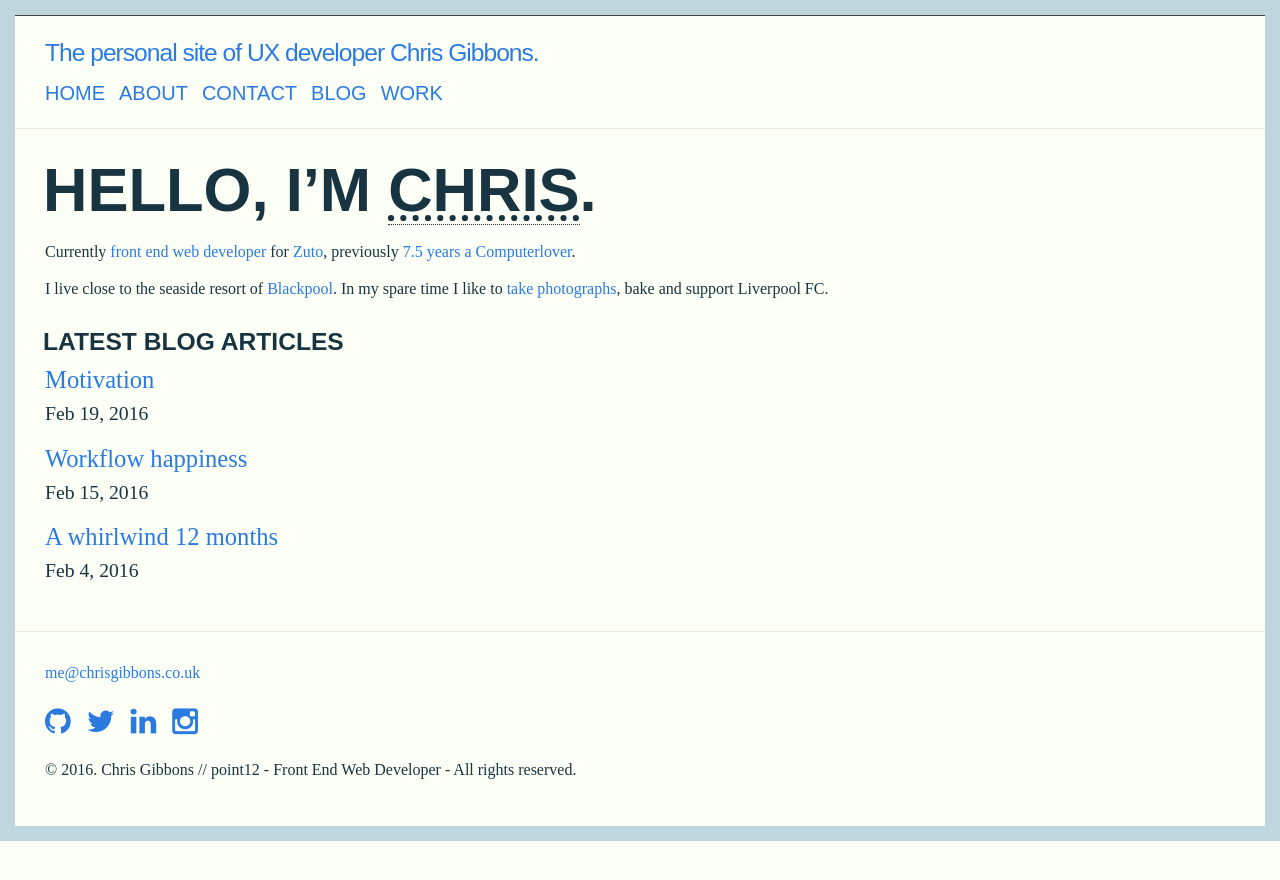
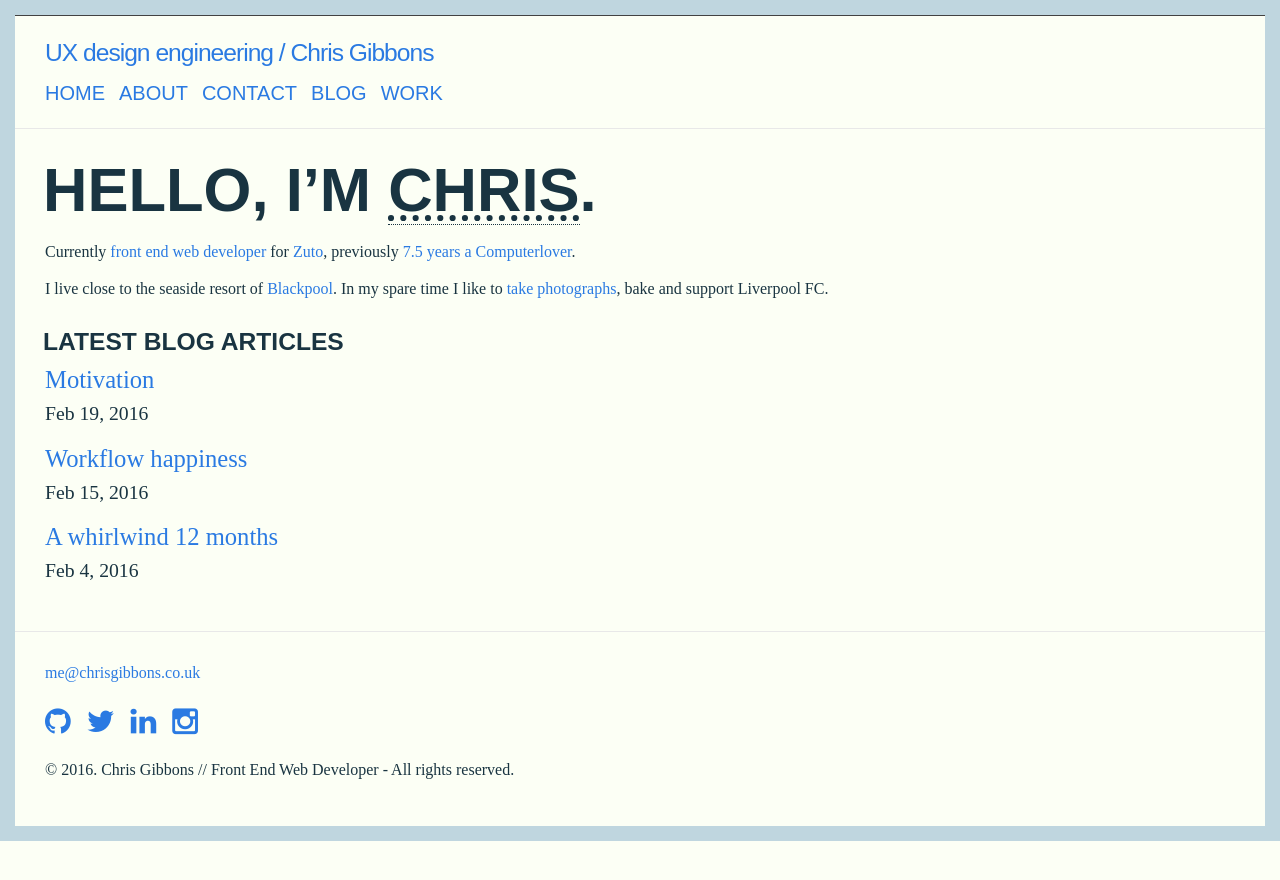
Before and after one commit to gbbns/gbbns.github.io, a Jekyll site: the page built from index.html, in a window 1280 px wide. Shown: the top 880 px of the page. Built offline with Jekyll 4.4.1, drawn with Linux system fonts in a browser that asks for light colours.

Commit message:
chore: updated config params

```diff
--- a/_config.yml
+++ b/_config.yml
@@ -1,16 +1,17 @@
 # Site settings
 main:
-  title: The personal site of UX developer Chris Gibbons.
+  title: UX design engineering
   email: me@chrisgibbons.co.uk
-  description: Chris Gibbons // point12 - Front End Web Developer
+  description: Chris Gibbons // Front End Web Developer
+  author: Chris Gibbons
 
 baseurl: / # the subpath of your site, e.g. /blog/
 url: "http://www.chrisgibbons.co.uk" # the base hostname & protocol for your site
 
 meta:
-  description: "Chris Gibbons, a senior front end &amp; freelance developer based in Blackpool, Lancashire &amp; Manchester, UK. I build flexible responsive websites for the all users of the web!"
+  description: "Chris Gibbons, a senior front end, UX developer based in Blackpool, Lancashire &amp; Manchester, UK. I build flexible responsive websites for the all users of the web!"
   title: "Freelance front end web developer -- Manchester - Lancashire -- Chris Gibbons"
-  keywords: "Chris Gibbons, chris gibbons, point12, blackpool, lancashire,england, uk, united kingdom, html, css, xhtml, web standards, accessibility, javascript"
+  keywords: "Chris Gibbons, chris gibbons, gbbns, blackpool, lancashire,england, uk, united kingdom, html, css, xhtml, web standards, accessibility, javascript"
 
 sass:
   sass_dir: _sass
@@ -18,7 +19,7 @@ sass:
 
 social-link:
   twitter: jibubo
-  github:  point12
+  github:  gbbns
   linkedin: cdgibbons
   lastfm: jibubo
   flickr: jibubo
--- a/_includes/head.html
+++ b/_includes/head.html
@@ -1,5 +1,5 @@
   <head>
-    <title>{% if page.title %}{{ page.title }} | {% endif %}{{ site.meta.title }}</title>
+    <title>{% if page.title %}{{ page.title }} | {% endif %}{{ site.main.author }}</title>
 
     <!-- General Meta tags -->
     <meta charset="utf-8">
@@ -56,4 +56,5 @@
       //   var s = document.getElementsByTagName('script')[0]; s.parentNode.insertBefore(ga, s);
       // })();
     </script>
+    <script src="//cdnjs.cloudflare.com/ajax/libs/jquery/2.2.0/jquery.min.js"></script>
   </head>
--- a/_includes/header.html
+++ b/_includes/header.html
@@ -2,20 +2,19 @@
 
   <div class="wrapper">
 
-    <a class="site__title" href="{{ site.baseurl }}">{{ site.main.title }}</a>
+    <a class="site__title" href="{{ site.baseurl }}">{{ site.main.title }} / {{ site.main.author }}</a>
 
-    <nav class="site__nav">
-      <a href="#" class="menu-icon">
-        <svg viewBox="0 0 18 15">
-          <path fill="#424242" d="M18,1.484c0,0.82-0.665,1.484-1.484,1.484H1.484C0.665,2.969,0,2.304,0,1.484l0,0C0,0.665,0.665,0,1.484,0 h15.031C17.335,0,18,0.665,18,1.484L18,1.484z"/>
-          <path fill="#424242" d="M18,7.516C18,8.335,17.335,9,16.516,9H1.484C0.665,9,0,8.335,0,7.516l0,0c0-0.82,0.665-1.484,1.484-1.484 h15.031C17.335,6.031,18,6.696,18,7.516L18,7.516z"/>
-          <path fill="#424242" d="M18,13.516C18,14.335,17.335,15,16.516,15H1.484C0.665,15,0,14.335,0,13.516l0,0 c0-0.82,0.665-1.484,1.484-1.484h15.031C17.335,12.031,18,12.696,18,13.516L18,13.516z"/>
-        </svg>
+    <div class="site__navigation">
+      <a href="#" class="site__navigation-icon">
+        <div class="nav-btn" hidden="" aria-hidden="true" data-nav-btn="" onclick="">
+          <span class="nav-btn__lines"></span>
+          <span class="nav-btn__text">Menu</span>
+        </div>
       </a>
 
       {% include menu.html %}
 
-    </nav>
+    </div>
 
   </div>
 
```
